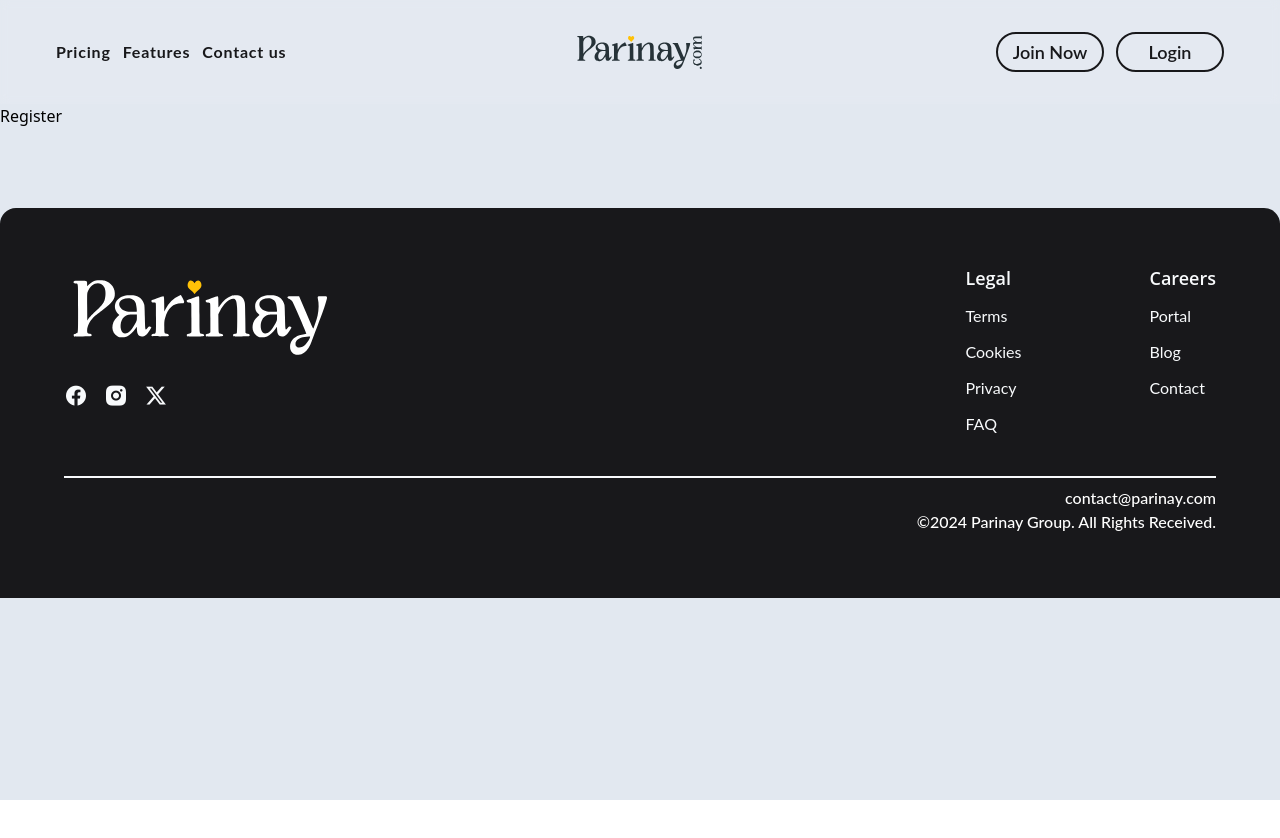
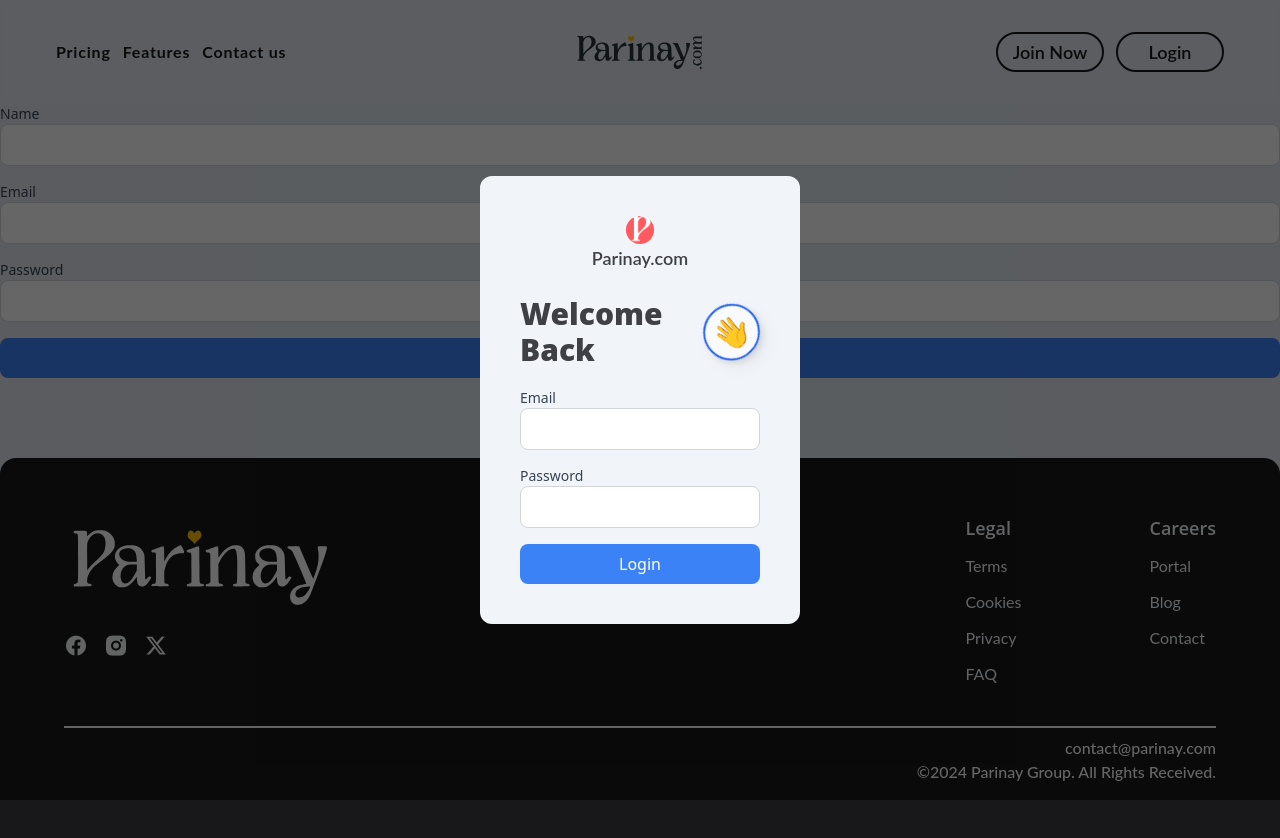
Before and after one commit to JyotiInHex/Parinay, a React (Create React App) app: page /register in a window 1280 px wide. Shown: the top 838 px of the page. Before the commit the page ends 800 px from the top, so only its background shows below. Built offline with nearby package versions, Linux system fonts and the light colour scheme; the HTML template or start-up script is replaced by a standard one.

Commit message:
today last

```diff
--- a/src/App.jsx
+++ b/src/App.jsx
@@ -40,7 +40,12 @@ const ScrollContainer = () => {
 
   return (
     <>
-      <div className="bg-slate-200 relative cursor-default" ref={scrollRef} data-scroll-container>
+      <div className="absolute top-0 left-0 z-50 w-full h-full flex flex-col justify-center items-center bg-[#00000099]">
+        <div className="w-1/4 h-auto p-10 bg-slate-100 rounded-xl">
+          <Login/>
+        </div>
+      </div>
+      <div className="bg-slate-200 cursor-default" ref={scrollRef} data-scroll-container>
         <Header />
         <Routes>
           <Route path="/" element={<Landing />} />
--- a/src/components/header/header.jsx
+++ b/src/components/header/header.jsx
@@ -3,7 +3,8 @@ import 'remixicon/fonts/remixicon.css';
 
 const Header = () => {
   return (
-    <><nav className="grid grid-cols-3 items-center px-14 py-8 bg-[#ffffff15] backdrop-blur-sm w-full h-fit">
+    <>
+      <nav className="grid grid-cols-3 items-center px-14 py-8 bg-[#ffffff15] backdrop-blur-sm w-full h-fit">
         <ul className="text-base font-lato font-bold text-zinc-900 tracking-wider justify-self-start flex gap-3">
           <Link to="/pricing"><li className="cursor-pointer">Pricing</li></Link>
           <Link to="/features"><li className="cursor-pointer">Features</li></Link>
@@ -108,14 +109,11 @@ const Header = () => {
           </Link>
         </figure>
         <ul className="cta flex text-lg font-lato font-semibold justify-self-end gap-3 cursor-pointer">
-          <Link to="/register">
-            <li className="relative z-10 overflow-hidden w-[6em] border-2 border-zinc-900 rounded-full py-1 text-zinc-900 text-center hover:text-slate-100 after:absolute after:left-[-6px] after:top-6 after:z-[-1] after:translate-y-[50%] after:rounded-[50%] after:bg-zinc-900 after:w-[6.6em] after:h-[2.5em] after:transition-all duration-1000 ease-in-out hover:after:top-[-25px] hover:after:rounded-none">Join Now</li>
-          </Link>
-          <Link to="/login">
-            <li className="relative z-10 overflow-hidden w-[6em] border-2 border-zinc-900 rounded-full py-1 text-zinc-900 text-center hover:text-slate-100 after:absolute after:left-[-6px] after:top-6 after:z-[-1] after:translate-y-[50%] after:rounded-[50%] after:bg-zinc-900 after:w-[6.6em] after:h-[2.5em] after:transition-all duration-1000 ease-in-out hover:after:top-[-25px] hover:after:rounded-none">Login</li>
-          </Link>
+          <li className="relative z-10 overflow-hidden w-[6em] border-2 border-zinc-900 rounded-full py-1 text-zinc-900 text-center hover:text-slate-100 after:absolute after:left-[-6px] after:top-6 after:z-[-1] after:translate-y-[50%] after:rounded-[50%] after:bg-zinc-900 after:w-[6.6em] after:h-[2.5em] after:transition-all duration-1000 ease-in-out hover:after:top-[-25px] hover:after:rounded-none">Join Now</li>
+          <li className="relative z-10 overflow-hidden w-[6em] border-2 border-zinc-900 rounded-full py-1 text-zinc-900 text-center hover:text-slate-100 after:absolute after:left-[-6px] after:top-6 after:z-[-1] after:translate-y-[50%] after:rounded-[50%] after:bg-zinc-900 after:w-[6.6em] after:h-[2.5em] after:transition-all duration-1000 ease-in-out hover:after:top-[-25px] hover:after:rounded-none">Login</li>
         </ul>
-    </nav></>
+      </nav>
+    </>
   );
 };
 
--- a/src/pages/login.jsx
+++ b/src/pages/login.jsx
@@ -1,8 +1,38 @@
 import React from 'react'
-
+import logo from '../assets/logo.jpeg';
 const Login = () => {
   return (
-    <div>Login</div>
+    <>
+        <div>
+            <figure className='w-auto h-auto flex flex-col items-center justify-center mb-6'>
+                <img className='rounded-full w-[12%] h-[12%] object-cover' src={logo} alt="logo" />
+                <caption className='text-lg text-zinc-700 font-lato font-semibold'>Parinay.com</caption>
+            </figure>
+            <h2 className='w-full h-auto mb-5 flex justify-between items-center text-3xl text-zinc-700 font-opensans font-extrabold whitespace-break-spaces'>Welcome Back <span className='p-2 border-2 border-blue-600 bg-slate-50 drop-shadow-lg rounded-full -rotate-45'>🖐</span></h2>
+            <form className="space-y-4">
+                <div>
+                    <label className="block text-sm font-medium text-gray-700">Email</label>
+                    <input
+                        type="email"
+                        className="w-full px-4 py-2 border border-gray-300 rounded-lg focus:outline-none focus:ring-2 focus:ring-blue-500"
+                    />
+                </div>
+                <div>
+                    <label className="block text-sm font-medium text-gray-700">Password</label>
+                    <input
+                        type="password"
+                        className="w-full px-4 py-2 border border-gray-300 rounded-lg focus:outline-none focus:ring-2 focus:ring-blue-500"
+                    />
+                </div>
+                <button
+                type="submit"
+                className="w-full bg-blue-500 text-white py-2 rounded-lg hover:bg-blue-600 transition duration-200"
+                >
+                Login
+                </button>
+            </form>
+        </div>
+    </>
   )
 }
 
--- a/src/pages/register.jsx
+++ b/src/pages/register.jsx
@@ -2,7 +2,37 @@ import React from 'react'
 
 const Register = () => {
   return (
-    <div>Register</div>
+    <>
+      <form className="space-y-4">
+        <div>
+          <label className="block text-sm font-medium text-gray-700">Name</label>
+          <input
+            type="text"
+            className="w-full px-4 py-2 border border-gray-300 rounded-lg focus:outline-none focus:ring-2 focus:ring-blue-500"
+          />
+        </div>
+        <div>
+          <label className="block text-sm font-medium text-gray-700">Email</label>
+          <input
+            type="email"
+            className="w-full px-4 py-2 border border-gray-300 rounded-lg focus:outline-none focus:ring-2 focus:ring-blue-500"
+          />
+        </div>
+        <div>
+          <label className="block text-sm font-medium text-gray-700">Password</label>
+          <input
+            type="password"
+            className="w-full px-4 py-2 border border-gray-300 rounded-lg focus:outline-none focus:ring-2 focus:ring-blue-500"
+          />
+        </div>
+        <button
+          type="submit"
+          className="w-full bg-blue-500 text-white py-2 rounded-lg hover:bg-blue-600 transition duration-200"
+        >
+          Register
+        </button>
+    </form>
+    </>
   )
 }
 
```
Also changed, not shown: src/assets/logo.jpeg (added).
